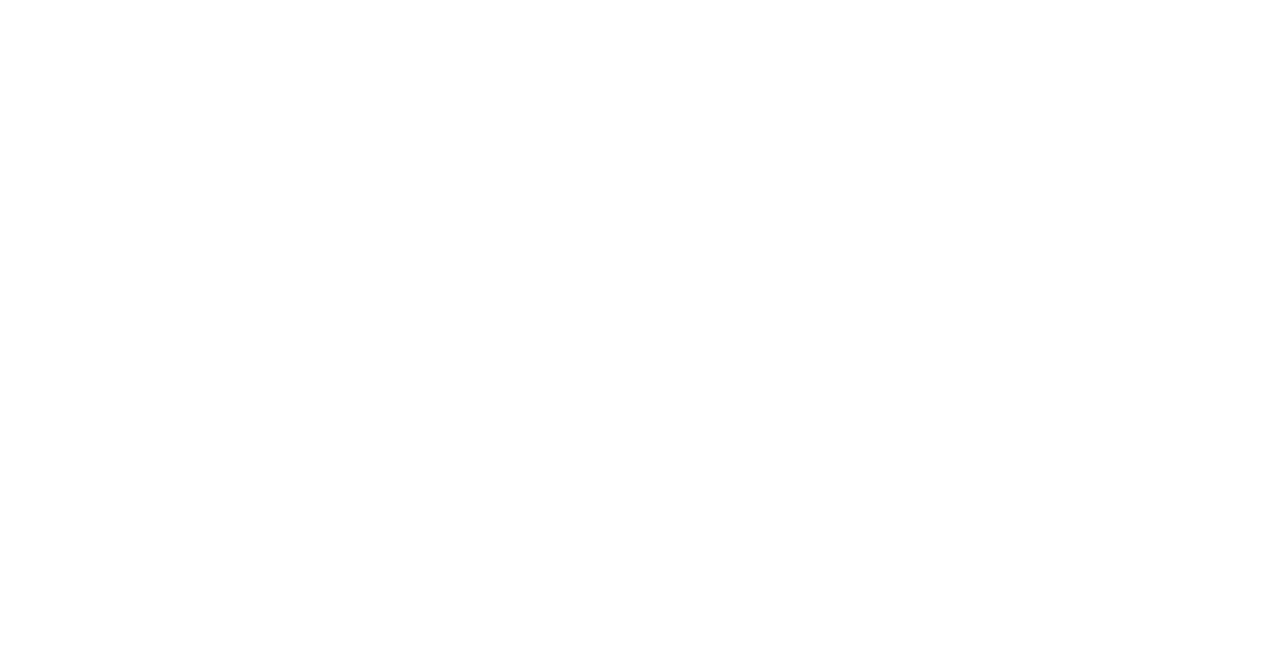
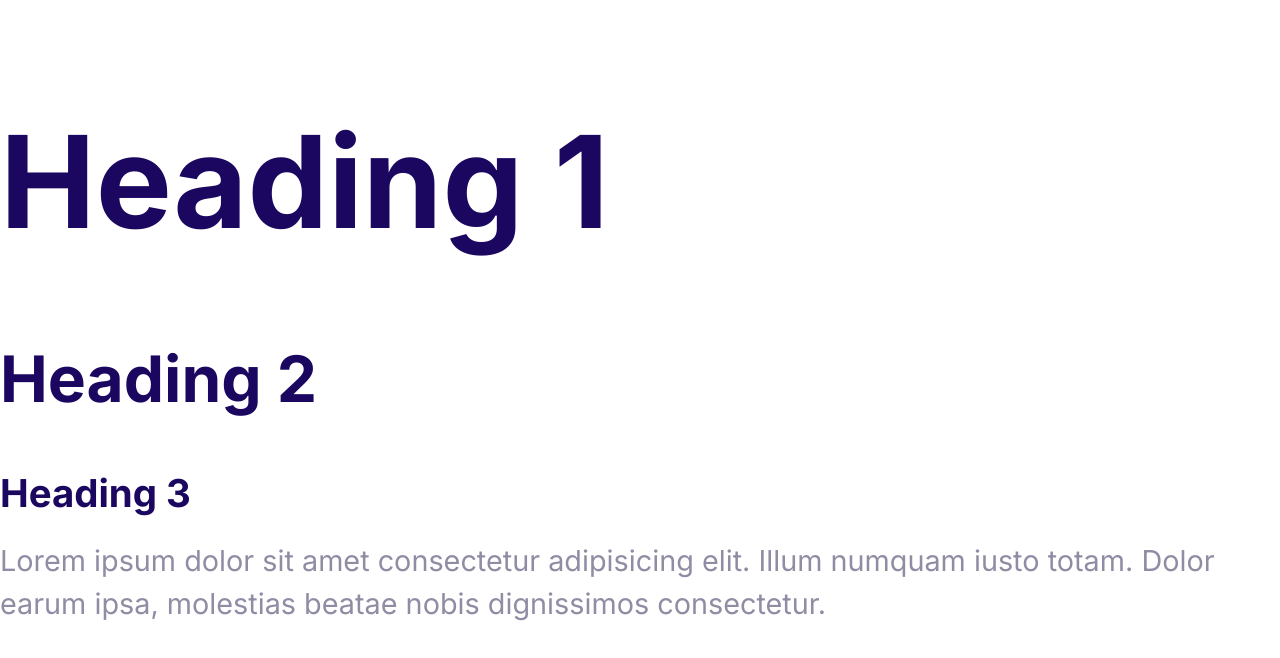
Before and after one commit to Arunsuriya29/Moshify, a plain HTML site: page index.html in a window 1280 px wide. Drawn offline with Linux system fonts and the light colour scheme.

Commit message:
define the typography

```diff
--- a/css/style.css
+++ b/css/style.css
@@ -1,3 +1,5 @@
+@import url('https://fonts.googleapis.com/css2?family=Inter:wght@400;600;700;800&display=swap');
+
 :root {
     --color-primary: #2584ff;
     --color-secondary: #00d9ff;
@@ -5,3 +7,55 @@
     --color-headings: #1b0760;
     --color-body: #918ca4;
 }
+
+html {
+    font-size: 16px;
+}
+
+body {
+    font-family: Inter,Arial, Helvetica, sans-serif;
+    color: var(--color-body);
+    font-size: 2.4rem;
+    line-height: 1.5;
+}
+
+h1,h2,h3 {
+    color: var(--color-headings);
+    margin-bottom: 1rem;
+
+}
+
+h1 {
+    font-size: 7rem;
+}
+
+h2 {
+    font-size: 4rem;
+}
+
+h3 {
+    font-size: 3rem;
+}
+
+p {
+    margin-top: 0;
+}
+
+@media screen and (min-width: 1024px) {
+    body {
+        font-size: 1.8rem;
+    }
+
+    h1 {
+        font-size: 8rem;
+    }
+
+    h2 {
+        font-size: 4rem;
+    }
+
+    h3 {
+        font-size: 2.4rem;
+
+    }
+}
--- a/index.html
+++ b/index.html
@@ -9,6 +9,9 @@
     <link rel="stylesheet" href="css/style.css">
 </head>
 <body>
-
+    <h1>Heading 1</h1>
+    <h2>Heading 2</h2>
+    <h3>Heading 3</h3>
+    <p>Lorem ipsum dolor sit amet consectetur adipisicing elit. Illum numquam iusto totam. Dolor earum ipsa, molestias beatae nobis dignissimos consectetur.</p>
 </body>
 </html>
```
